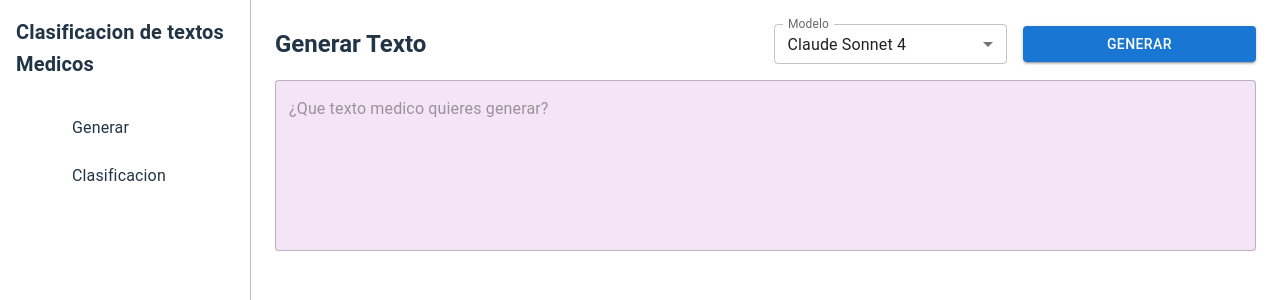
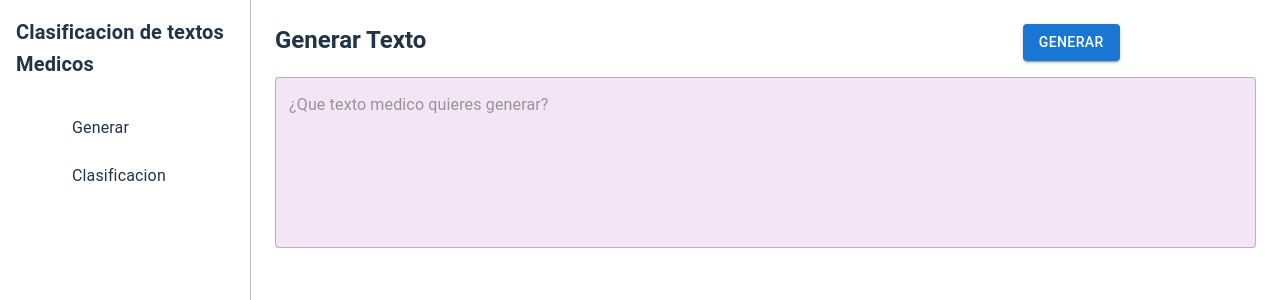
Before and after one commit to julianricom1/Clasificacion-de-textos-medicos, a React (Vite) app in the folder web/: page /generar in a window 1280 px wide. Shown: the top 300 px of the page. Built offline with nearby package versions, Linux system fonts and the light colour scheme; some icons are missing.

Commit message:
Revert "Se empieza a incluir los llamados paralelos a los modelos comerciales y al modelo finetuneado"
This reverts commit 60c6d18fc648ff730431840f9f4fa6e8efee4688.

```diff
--- a/web/src/containers/GeneratePage/GeneratePage.jsx
+++ b/web/src/containers/GeneratePage/GeneratePage.jsx
@@ -1,32 +1,22 @@
 import { useState, useEffect } from 'react';
-import {TextField, Button, Box, Typography, Card, CardContent, Grid, CircularProgress, Backdrop, FormControl, InputLabel, Select, MenuItem } from '@mui/material';
+import {TextField, Button, Box, Typography, Card, CardContent, Grid, CircularProgress, Backdrop } from '@mui/material';
 import useGeneration from '../../hooks/useGeneration';
 import useMetrics from '../../hooks/useMetrics';
-import { SupportedModels } from '../../types/supportedModel';
 
 function GeneratePage() {
    const [inputText, setInputText] = useState([]);
   const [doCall, setDoCall] = useState(false);
   const [doCallMetrics, setDoCallMetrics] = useState(false);
-  const [selectedModel, setSelectedModel] = useState(SupportedModels.CLAUDE_SONNET_4);
 
-  const { result: finned_tunned_result, loading: finned_tunned_loading } = useGeneration({inputText,doCall:false, modelName: 'ollama_finned_tunned' });
-  const { result: comercial_result, loading: comercial_loading, error: comercial_error } = useGeneration({inputText,doCall, modelName: selectedModel });
-
-  const { loading: loading_metrics, error: error_metrics, metrics } = useMetrics({ original: inputText, generated: finned_tunned_result?.generation, doCall: doCallMetrics });
+  const { result, metadata, loading } = useGeneration({inputText,doCall});
+   const { loading: loading_metrics, error: error_metrics, metrics } = useMetrics({ original: inputText, generated: result?.generation, doCall: doCallMetrics });
 
   useEffect(() => {
-    if (finned_tunned_result && comercial_result) {
-      setDoCall(false); // Reset doCall after fetching both results
+    if (result) {
+      setDoCall(false); // Reset doCall after fetching result
       setDoCallMetrics(true); // Trigger metrics calculation
     }
-  }, [finned_tunned_result, comercial_result, doCall]);
-
-  useEffect(() => {
-    if (comercial_error) {
-      setDoCall(false); // Reset doCall if there's an error
-    }
-  }, [comercial_error]);
+  }, [result, doCall]);
 
   useEffect(() => {
     if (metrics || error_metrics) {
@@ -38,17 +28,8 @@ function GeneratePage() {
     setDoCall(true);
   };
 
-  const handleModelChange = (event) => {
-    setSelectedModel(event.target.value);
-  };
-
   // Show loading when either generation or metrics are loading
-  const isLoading = finned_tunned_loading || comercial_loading || loading_metrics;
-
-  // Filter out OLLAMA_FINNED_TUNNED from the options
-  const availableModels = Object.entries(SupportedModels).filter(
-    ([key, value]) => key !== 'OLLAMA_FINNED_TUNNED'
-  );
+  const isLoading = loading || loading_metrics;
 
   return (
     <Box>
@@ -70,43 +51,20 @@ function GeneratePage() {
       >
         <CircularProgress color="inherit" size={60} />
         <Typography color="inherit" variant="h6">
-          {(finned_tunned_loading || comercial_loading) ? 'Generando texto...' : loading_metrics ? 'Calculando métricas...' : 'Cargando...'}
+          {loading ? 'Generando texto...' : loading_metrics ? 'Calculando métricas...' : 'Cargando...'}
         </Typography>
       </Backdrop>
 
-      <Grid container spacing={2} alignItems="center">
-        <Grid size={6}>
+      <Grid container spacing={2}>
+        <Grid size={9}>
           <Typography variant="h5"><strong>Generar Texto</strong></Typography>
         </Grid>
-        <Grid size={3}>
-          <FormControl fullWidth size="small">
-            <InputLabel>Modelo</InputLabel>
-            <Select
-              value={selectedModel}
-              label="Modelo"
-              onChange={handleModelChange}
-            >
-              {availableModels.map(([key, value]) => (
-                <MenuItem key={key} value={value}>
-                  {key === 'CLAUDE_SONNET_4' ? 'Claude Sonnet 4' :
-                   key === 'CHATGPT_4' ? 'ChatGPT 4' : value}
-                </MenuItem>
-              ))}
-            </Select>
-          </FormControl>
-        </Grid>
-        <Grid size={3}>
-          <Button
-            className="clasifyer_button"
-            variant="contained"
-            color="primary"
-            onClick={handleClassify}
-            sx={{ mt: 2 }}
-            fullWidth
-          >
+        <Grid size={1}>
+          <Button className="clasifyer_button"  variant="contained" color="primary" onClick={handleClassify} sx={{ mt: 2 }}>
             Generar
           </Button>
         </Grid>
+
       </Grid>
 
       <TextField
@@ -119,113 +77,47 @@ function GeneratePage() {
         sx={{ mt: 2, bgcolor: '#f3e5f5' }}
       />
 
-      {/* Split Results Section */}
-      {(finned_tunned_result || comercial_result) && (
+      {result && (
         <Box sx={{ mt: 4 }}>
-          <Typography variant="h6" sx={{ mb: 3 }}>
-            <strong>Resultados de Generación</strong>
-          </Typography>
-
-          <Grid container spacing={3}>
-            {/* Left Split - Fine-tuned Model */}
-            <Grid size={6}>
-              <Card sx={{ height: '100%', minHeight: 300 }}>
+          <Box sx={{ display: 'flex', justifyContent: 'center', alignItems: 'center', height: '100%', width: '100%' }}>
+            <Card sx={{ display: 'flex',justifyContent: 'center',minWidth: '100%' }} >
+              <CardContent>
+                <Typography >{result.generation}</Typography>
+              </CardContent>
+            </Card>
+          </Box>
+          <br />
+        </Box>
+      )}
+      {
+        !loading_metrics && !error_metrics && metrics?.relevance && (
+          <>
+            <Typography >Metricas del modelo</Typography>
+            <Box sx={{ display: 'flex', gap: 2, mt: 2 }}>
+              <Card sx={{ minWidth: '18.8%' }}>
                 <CardContent>
-                  <Typography variant="h6" sx={{ mb: 2, color: 'primary.main', fontWeight: 'bold' }}>
-                    🤖 Ollama Fine-tuned Model
-                  </Typography>
-
-                  {finned_tunned_loading ? (
-                    <Box sx={{ display: 'flex', justifyContent: 'center', alignItems: 'center', height: 200 }}>
-                      <CircularProgress />
-                    </Box>
-                  ) : finned_tunned_result ? (
-                    <Typography sx={{ lineHeight: 1.6 }}>
-                      {finned_tunned_result.generation}
-                    </Typography>
-                  ) : (
-                    <Typography color="text.secondary" sx={{ fontStyle: 'italic' }}>
-                      Esperando generación...
-                    </Typography>
-                  )}
+                  <Typography variant="subtitle1">Relevancia</Typography>
+                  <Typography variant="h5">{metrics.relevance.toFixed(4)}</Typography>
                 </CardContent>
               </Card>
-            </Grid>
-
-            {/* Right Split - Commercial Model */}
-            <Grid size={6}>
-              <Card sx={{ height: '100%', minHeight: 300 }}>
+              <Card sx={{ minWidth: '18.8%' }}>
                 <CardContent>
-                  <Typography variant="h6" sx={{ mb: 2, color: 'secondary.main', fontWeight: 'bold' }}>
-                    ✨ {selectedModel === SupportedModels.CLAUDE_SONNET_4 ? 'Claude Sonnet 4' : selectedModel === SupportedModels.CHATGPT_5 ? 'ChatGPT 5' : 'ChatGPT 4'}
-                  </Typography>
-
-                  {comercial_loading ? (
-                    <Box sx={{ display: 'flex', justifyContent: 'center', alignItems: 'center', height: 200 }}>
-                      <CircularProgress />
-                    </Box>
-                  ) : comercial_result ? (
-                    <Typography sx={{ lineHeight: 1.6 }}>
-                      {comercial_result.generation}
-                    </Typography>
-                  ) : (
-                    <Typography color="text.secondary" sx={{ fontStyle: 'italic' }}>
-                      Esperando generación...
-                    </Typography>
-                  )}
+                  <Typography variant="subtitle1">Factualidad</Typography>
+                  <Typography variant="h5">{metrics.factuality.toFixed(4)}</Typography>
                 </CardContent>
               </Card>
-            </Grid>
-          </Grid>
-        </Box>
-      )}
-
-      {/* Metrics Section */}
-      {!loading_metrics && !error_metrics && metrics?.relevance && (
-        <Box sx={{ mt: 4 }}>
-          <Typography variant="h6" sx={{ mb: 2 }}>
-            <strong>Métricas del Modelo Fine-tuned</strong>
-          </Typography>
-          <Grid container spacing={2}>
-            <Grid size={4}>
-              <Card>
-                <CardContent sx={{ textAlign: 'center' }}>
-                  <Typography variant="subtitle1" color="text.secondary">
-                    Relevancia
-                  </Typography>
-                  <Typography variant="h4" color="primary.main" sx={{ fontWeight: 'bold' }}>
-                    {metrics.relevance.toFixed(4)}
-                  </Typography>
+              <Card sx={{ minWidth: '18.8%' }}>
+                <CardContent>
+                  <Typography variant="subtitle1">Legibilidad</Typography>
+                  <Typography variant="h5">{metrics.readability.toFixed(4)}</Typography>
                 </CardContent>
               </Card>
-            </Grid>
-            <Grid size={4}>
-              <Card>
-                <CardContent sx={{ textAlign: 'center' }}>
-                  <Typography variant="subtitle1" color="text.secondary">
-                    Factualidad
-                  </Typography>
-                  <Typography variant="h4" color="secondary.main" sx={{ fontWeight: 'bold' }}>
-                    {metrics.factuality.toFixed(4)}
-                  </Typography>
-                </CardContent>
-              </Card>
-            </Grid>
-            <Grid size={4}>
-              <Card>
-                <CardContent sx={{ textAlign: 'center' }}>
-                  <Typography variant="subtitle1" color="text.secondary">
-                    Legibilidad
-                  </Typography>
-                  <Typography variant="h4" color="success.main" sx={{ fontWeight: 'bold' }}>
-                    {metrics.readability.toFixed(4)}
-                  </Typography>
-                </CardContent>
-              </Card>
-            </Grid>
-          </Grid>
-        </Box>
-      )}
+
+            </Box>
+          </>
+        )
+      }
+
     </Box>
   );
 }
--- a/web/src/hooks/useGeneration.js
+++ b/web/src/hooks/useGeneration.js
@@ -1,7 +1,7 @@
-import { useState, useEffect } from 'react';
-import axios from 'axios';
+import { useState, useEffect } from "react";
+import axios from "axios";
 
-function useGeneration({ inputText, doCall = false, modelName }) {
+function useGeneration({ inputText, doCall = false }) {
   const [result, setResult] = useState(null);
   const [metadata, setMetadata] = useState({});
   const [error, setError] = useState(false);
@@ -12,24 +12,23 @@ function useGeneration({ inputText, doCall = false, modelName }) {
     if (doCall) fetchPrediction(inputText);
   }, [doCall]);
 
-  const API_DOMAIN = `http://${window.location.hostname}:8000`; // Default to "http://localhost" if not set
+  const API_DOMAIN = `http://${window.location.hostname}:8001`; // Default to "http://localhost" if not set
   //const PORT = process.env.REACT_APP_PORT || "8000";
 
-  const fetchPrediction = async text => {
+  const fetchPrediction = async (text) => {
     try {
       setLoading(true);
       const response = await axios.post(`${API_DOMAIN}/api/v1/generate`, {
         inputs: text,
-        model: modelName
       });
       setResult({
-        generation: response.data.generation
+        generation: response.data.generation,
       });
       setMetadata(response.data.metadata);
       setError(false);
       setLoading(false);
     } catch (error) {
-      console.error('Error fetching prediction:', error);
+      console.error("Error fetching prediction:", error);
       setError(true);
       setLoading(false);
     }
--- a/web/src/types/supportedModel.js
+++ /dev/null
@@ -1,6 +0,0 @@
-export const SupportedModels = {
-  OLLAMA_FINNED_TUNNED: 'ollama_finned_tunned',
-  CLAUDE_SONNET_4: 'claude-sonnet-4-5',
-  CHATGPT_4: 'gpt-4-turbo-preview',
-  CHATGPT_5: 'gpt-5'
-};
```
Also changed, not shown: 2 other files (tests, documents, lock files or other folders).
